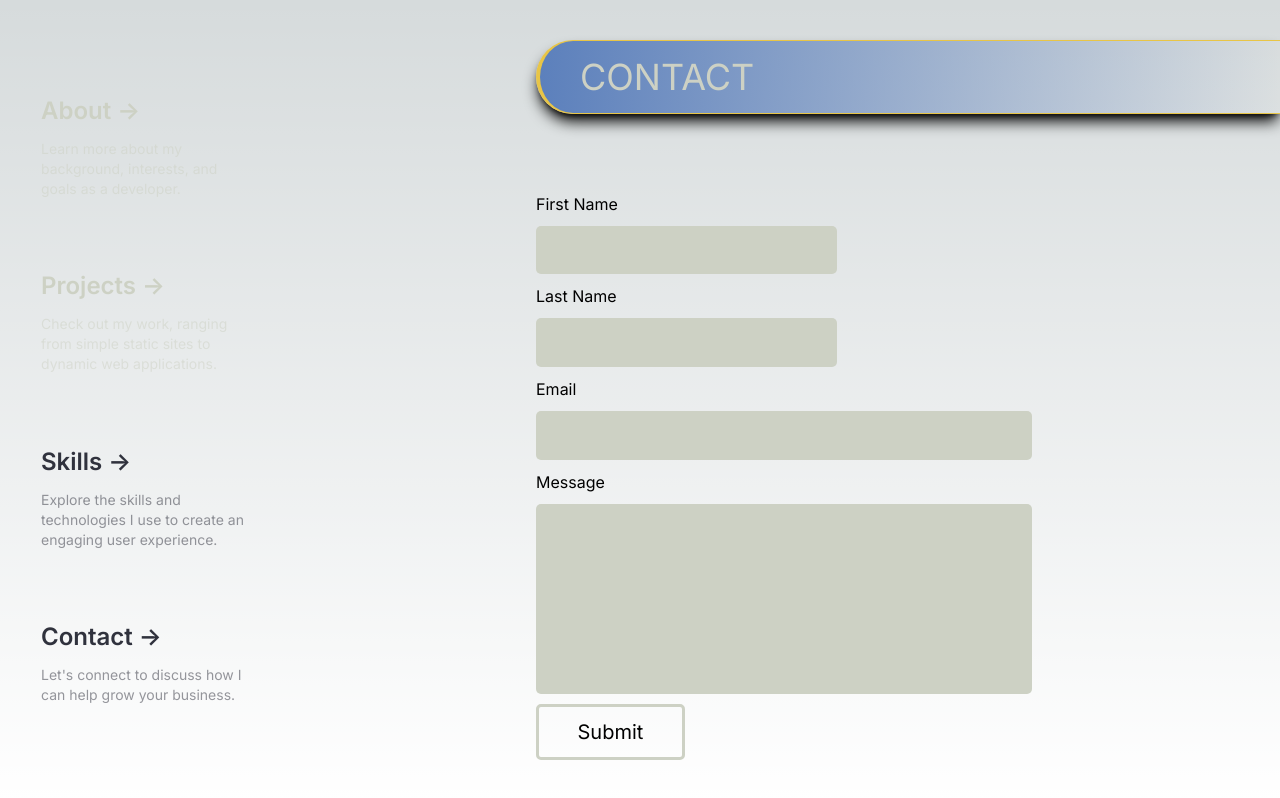
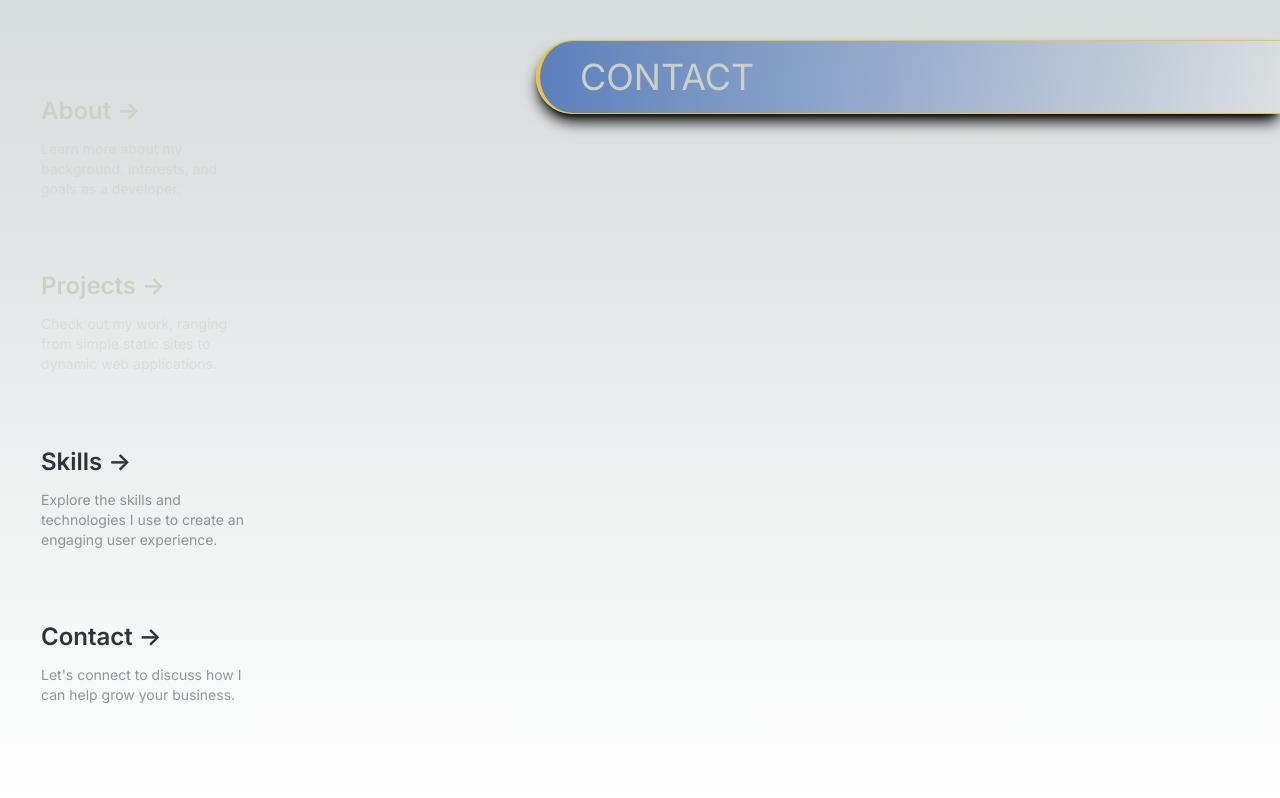
Before and after one commit to Jstanion/Portfolio, a Next.js app: page /contact in a window 1280 px wide. Built offline with nearby package versions, Linux system fonts and the light colour scheme.

Commit message:
moved ContactForm to components folder to fix console errors

```diff
--- /dev/null
+++ b/app/api/route.js
@@ -0,0 +1,4 @@
+export default function handler(req, res) {
+  console.log(req.body);
+  res.send(200);
+}
--- a/app/contact/page.js
+++ b/app/contact/page.js
@@ -3,24 +3,6 @@ import React from "react";
 import Styles from "./styles.module.css";
 
 export default function Project() {
-  async function handleSubmit(e) {
-    e.preventDefault();
-    const data = new FormData(e.currentTarget);
-    try {
-      const response = await fetch("/api/contact", {
-        method: "post",
-        body: new URLSearchParams(data),
-      });
-      if (!response.ok) {
-        throw new Error(`Invalid response: ${response.status}`);
-      }
-      alert("Thanks for contacting us, we will get back to you soon!");
-    } catch (err) {
-      console.error(err);
-      alert("We can't submit the form, try again later?");
-    }
-  }
-
   return (
     <div className="flex flex-col justify-between items-center w-full">
       <div className="flex justify-end w-full">
@@ -30,52 +12,6 @@ export default function Project() {
           </h1>
         </div>
       </div>
-      <form className={`${Styles.container} w-1/2`} onSubmit={handleSubmit}>
-        <div className={Styles.name}>
-          <div>
-            <label htmlFor="frm-first">First Name</label>
-            <input
-              id="frm-first"
-              type="text"
-              name="first"
-              autoComplete="given-name"
-              required
-            />
-          </div>
-          <div>
-            <label htmlFor="frm-last">Last Name</label>
-            <input
-              id="frm-last"
-              type="text"
-              name="last"
-              autoComplete="family-name"
-              required
-            />
-          </div>
-        </div>
-        <div className={`email ${Styles.block}`}>
-          <label htmlFor="frm-email">Email</label>
-          <input
-            id="frm-email"
-            type="email"
-            name="email"
-            autoComplete="email"
-            required
-          />
-        </div>
-        <div className={`message ${Styles.block}`}>
-          <label htmlFor="frm-message">Message</label>
-          <textarea
-            id="frm-message"
-            className={Styles.textarea}
-            rows="6"
-            name="message"
-          ></textarea>
-        </div>
-        <div className={`button ${Styles.block}`}>
-          <button type="submit">Submit</button>
-        </div>
-      </form>
     </div>
   );
 }
--- /dev/null
+++ b/components/ContactForm.js
@@ -0,0 +1,50 @@
+import Styles from "../app/contact/styles.module.css"
+
+export default function ContactForm() {
+  <form className={`${Styles.container} w-1/2`} onSubmit={handleSubmit}>
+    <div className={Styles.name}>
+      <div>
+        <label htmlFor="frm-first">First Name</label>
+        <input
+          id="frm-first"
+          type="text"
+          name="first"
+          autoComplete="given-name"
+          required
+        />
+      </div>
+      <div>
+        <label htmlFor="frm-last">Last Name</label>
+        <input
+          id="frm-last"
+          type="text"
+          name="last"
+          autoComplete="family-name"
+          required
+        />
+      </div>
+    </div>
+    <div className={`email ${Styles.block}`}>
+      <label htmlFor="frm-email">Email</label>
+      <input
+        id="frm-email"
+        type="email"
+        name="email"
+        autoComplete="email"
+        required
+      />
+    </div>
+    <div className={`message ${Styles.block}`}>
+      <label htmlFor="frm-message">Message</label>
+      <textarea
+        id="frm-message"
+        className={Styles.textarea}
+        rows="6"
+        name="message"
+      ></textarea>
+    </div>
+    <div className={`button ${Styles.block}`}>
+      <button type="submit">Submit</button>
+    </div>
+  </form>;
+}
```
Also changed, not shown: 1 other file (tests, documents, lock files or other folders).
